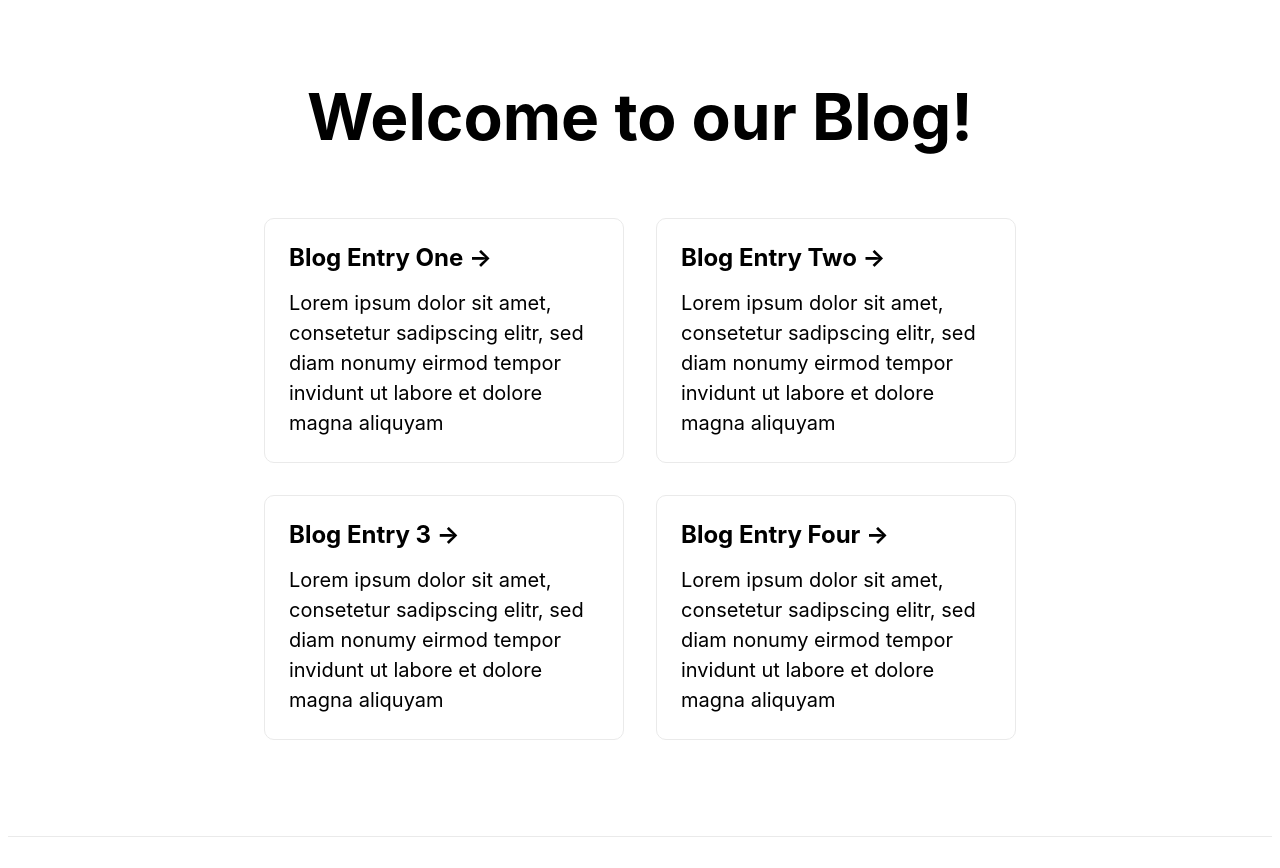
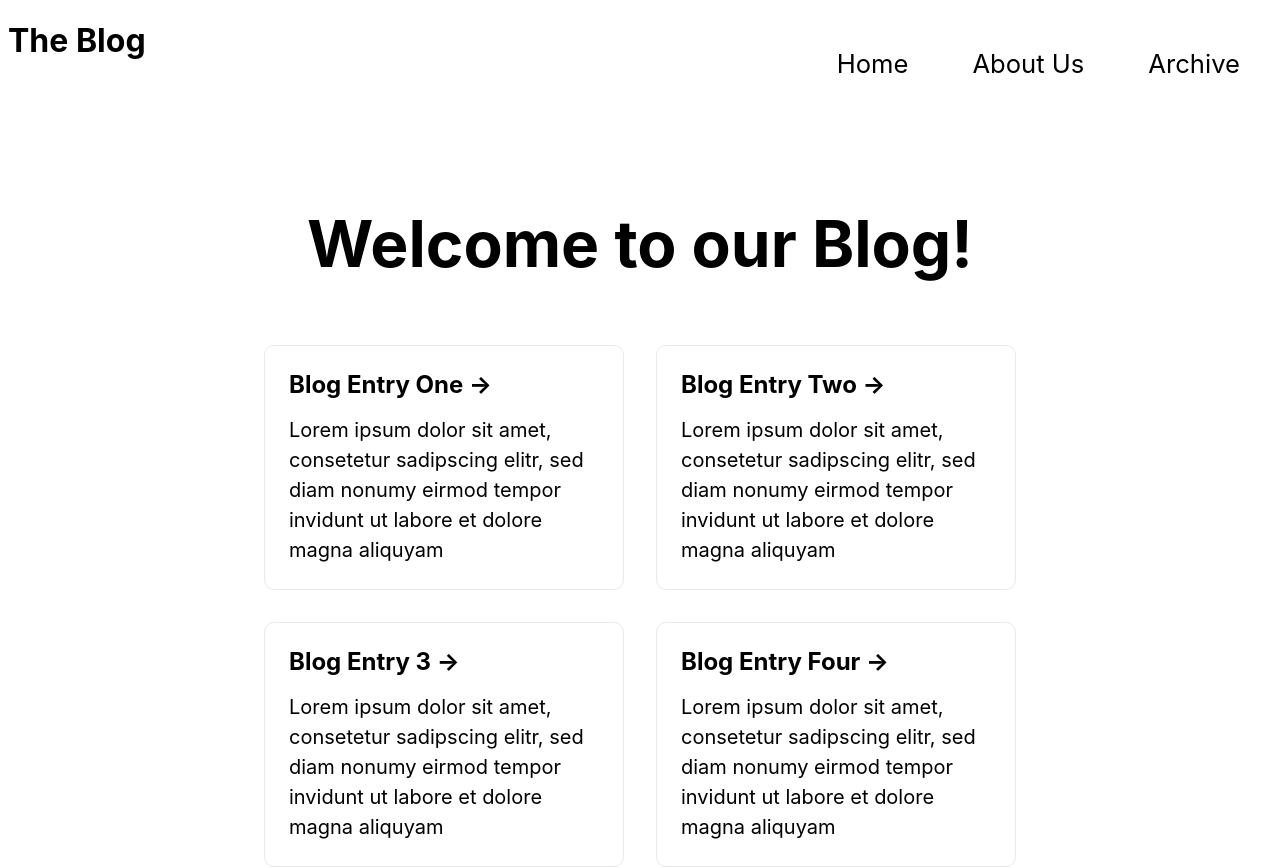
Before and after one commit to JanRiefling/blog-fred, a Next.js app in the folder blog-fred-frontend/: page / in a window 1280 px wide. Shown: the top 868 px of the page. Built offline with nearby package versions, Linux system fonts and the light colour scheme.

Commit message:
Create simple navbar with links

```diff
--- /dev/null
+++ b/blog-fred-frontend/components/Navbar.js
@@ -0,0 +1,27 @@
+import styles from './Navbar.module.css';
+import Link from 'next/link';
+
+function NavBar(){
+
+
+    return (
+        <div className={styles.container}>
+            <div className={styles.logoContainer}>
+                <h1>The Blog</h1>
+            </div>
+                <ul className={styles.navList}>
+                    <li><Link href="/">
+                    <a>Home</a>
+                </Link></li>
+                    <li> <Link href="/about">
+                    <a>About Us</a>
+                </Link></li>
+                    <li><Link href="/archive">
+                    <a>Archive</a>
+                </Link></li>
+                </ul>
+        </div>
+    );
+}
+
+export default NavBar;
--- /dev/null
+++ b/blog-fred-frontend/components/Navbar.module.css
@@ -0,0 +1,15 @@
+.container {
+    width: 100%;
+    display: flex;
+    justify-content: space-between;
+}
+
+.navList {
+    display: flex;
+    list-style-type: none;
+}
+
+.navList li {
+    padding: 2rem;
+    font-size: 2vw;
+}
--- a/blog-fred-frontend/pages/index.js
+++ b/blog-fred-frontend/pages/index.js
@@ -1,5 +1,6 @@
 import Head from "next/head";
 import styles from "../styles/Home.module.css";
+import NavBar from "../components/Navbar"
 
 export default function Home() {
   return (
@@ -8,6 +9,7 @@ export default function Home() {
         <title>Blog</title>
         <link rel="icon" href="/favicon.ico" />
       </Head>
+      <NavBar />
 
       <main className={styles.main}>
         <h1 className={styles.title}>Welcome to our Blog!</h1>
```
Also changed, not shown: blog-fred-frontend/components/navbar.js (deleted), 1 other file (tests, documents, lock files or other folders).
